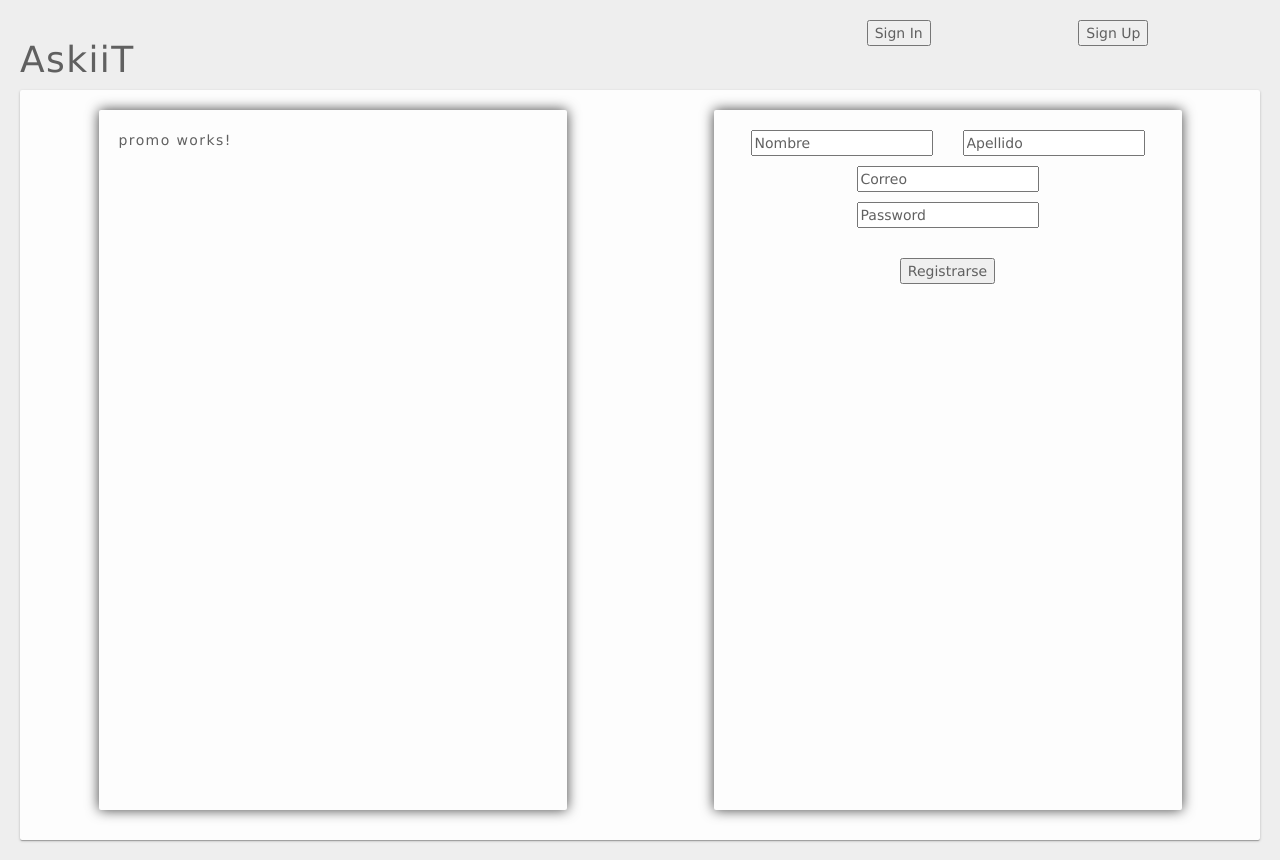
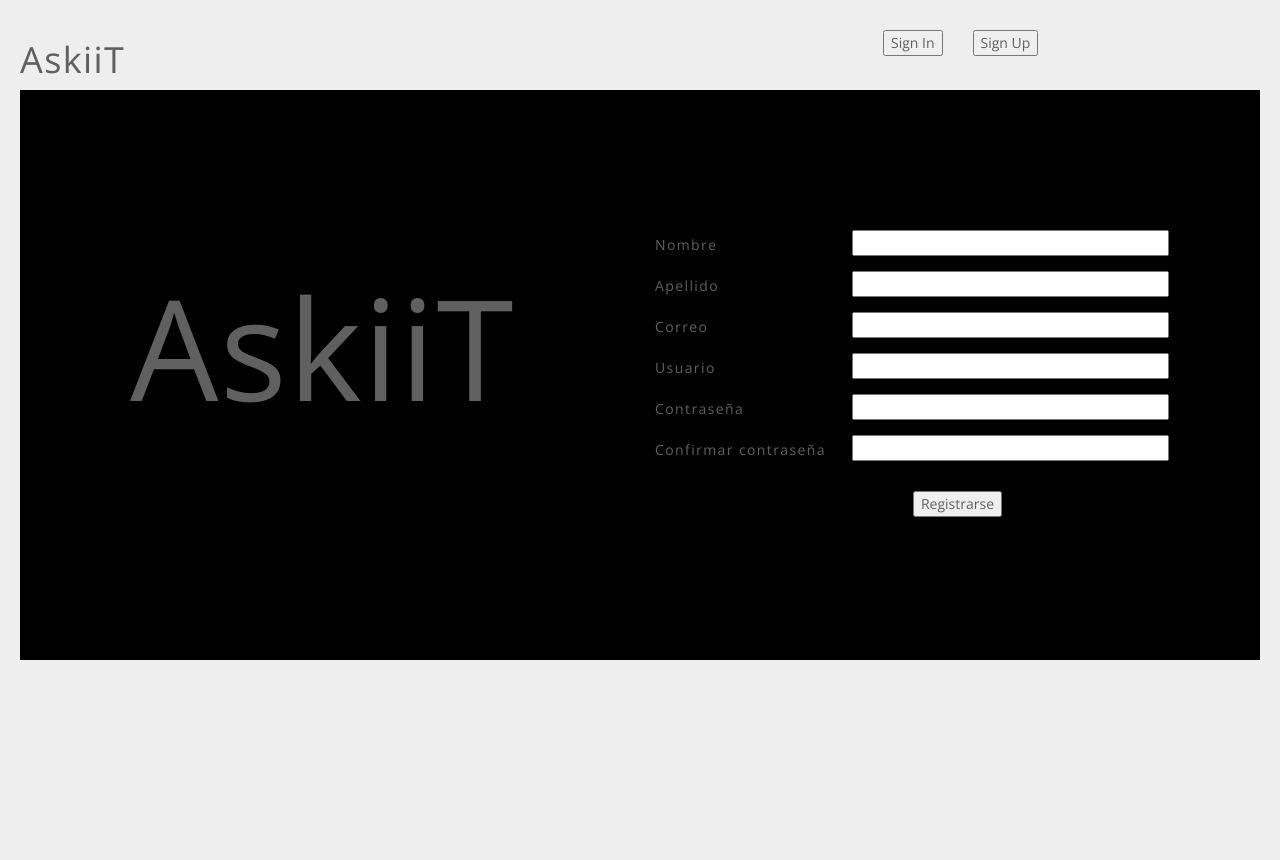
Before and after one commit to AskiiT/askiitProjectFE, an Angular app: page / in a window 1280 px wide. After the commit the page ends 800 px from the top, so only its background shows below. Built offline with nearby package versions, Linux system fonts and the light colour scheme.

Commit message:
Styles added.

```diff
--- a/src/app/app.component.css
+++ b/src/app/app.component.css
@@ -0,0 +1,3 @@
+.topping {
+	margin-top: 10px;
+}
--- a/src/app/app.component.html
+++ b/src/app/app.component.html
@@ -1,15 +1,15 @@
 <header class='row'>
-  <div class="col-md-8">
+  <div class="col-md-6">
     <h1>{{title}}</h1>
   </div>
-  <div class="col-md-2">
+  <div class="col-md-3 topping text-right">
     <button (click)="buttonSignIn()">Sign In</button>
   </div>
-  <div class="col-md-2">
+  <div class="col-md-3 topping">
     <button (click)="buttonSignUp()">Sign Up</button>
   </div>
 </header>
 
 <section id="main">
-    <app-landing [sign] = "sign"></app-landing>
+    <app-landing [sign]="sign"></app-landing>
 </section>
--- a/src/app/landing/landing.component.html
+++ b/src/app/landing/landing.component.html
@@ -4,16 +4,10 @@
 
 <div class="row">
   <div class="col-md-6">
-    <section id="promo">
-        <app-promo></app-promo>
-    </section>
+      <app-promo></app-promo>
   </div>
-
   <div class="col-md-6">
-    <section id="sign">
-        <app-sign-in *ngIf = 'sign == true' ></app-sign-in>
-        <app-sign-up *ngIf = 'sign == false'></app-sign-up>
-    </section>
+        <app-sign-in *ngIf='sign == true' ></app-sign-in>
+        <app-sign-up *ngIf='sign == false'></app-sign-up>
   </div>
-
 </div>
--- a/src/app/promo/promo.component.css
+++ b/src/app/promo/promo.component.css
@@ -0,0 +1,10 @@
+.center-top {
+	margin-top: 40px;
+	font-size: 10em;
+}
+
+.vcenter {
+    display: inline-block;
+    vertical-align: middle;
+    float: none;
+}
--- a/src/app/promo/promo.component.html
+++ b/src/app/promo/promo.component.html
@@ -1,3 +1,3 @@
-<p>
-  promo works!
-</p>
+<h1 class="center-top text-center">
+	AskiiT
+</h1>
--- a/src/app/sign-in/sign-in.component.css
+++ b/src/app/sign-in/sign-in.component.css
@@ -0,0 +1,3 @@
+.top-padding {
+	padding-top: 90px;
+}
--- a/src/app/sign-in/sign-in.component.html
+++ b/src/app/sign-in/sign-in.component.html
@@ -1,9 +1,11 @@
-<div class="text-center">
-  <input type="text" name="" value="Usuario">
+<div class="row top-padding">
+	<label class="col-md-4"Apellid>Usuario/Correo</label>
+    <input class="col-md-6" type="text" name="">
 </div>
-<div class="text-center">
-  <input type="text" name="" value="Contraseña">
+<div class="row">
+	<label class="col-md-4 top10">Contraseña</label>
+    <input class="col-md-6 top10" type="text" name="">
 </div>
-<div class="text-center">
-  <button type="button" name="buttonSignUp">Enter</button>
+<div class="text-right col-md-6 top30">
+    <button type="button" name="buttonSignUp">Enter</button>
 </div>
--- a/src/app/sign-up/sign-up.component.css
+++ b/src/app/sign-up/sign-up.component.css
@@ -0,0 +1,3 @@
+.topping {
+	margin-top: 20px;
+}
--- a/src/app/sign-up/sign-up.component.html
+++ b/src/app/sign-up/sign-up.component.html
@@ -1,21 +1,35 @@
+<section>
+	<div class="row">
+		<label class="col-md-4 text-left top5">Nombre</label>
+		<input class="col-md-6 text-left" type="text" name="">
+	</div>
 
 	<div class="row">
-  <div class="col-md-6 text-right">
-    <input type="text" name="" value="Nombre" >
-  </div>
-  <div class="col-md-6">
-    <input type="text" name="" value="Apellido">
-  </div>
+		<label class="col-md-4 text-left topping">Apellido</label>
+		<input class="col-md-6 text-left top15" type="text" name="">
 	</div>
 
-<div class="text-center top10">
-  <input type="text" name="" value="Correo">
+	<div class="row">
+		<label class="col-md-4 text-left topping">Correo</label>
+		<input class="col-md-6 text-left top15" type="text" name="">
 	</div>
 
-<div class="text-center top10">
-  <input type="text" name="" value="Password">
+	<div class="row">
+		<label class="col-md-4 text-left topping">Usuario</label>
+		<input class="col-md-6 text-left top15" type="text" name="">
+	</div>
+
+	<div class="row">
+		<label class="col-md-4 text-left topping">Contraseña</label>
+		<input class="col-md-6 text-left top15" type="text" name="">
+	</div>
+
+	<div class="row">
+		<label class="col-md-4 text-left topping">Confirmar contraseña</label>
+		<input class="col-md-6 text-left top15" type="text" name="">
 	</div>
 
 	<div class="text-center top30">
 	    <button type="button" name="buttonSignUp">Registrarse</button>
 	</div>
+</section>
--- a/src/index.html
+++ b/src/index.html
@@ -4,10 +4,10 @@
   <meta charset="utf-8">
   <title>AskiiT</title>
   <base href="/">
-
   <meta name="viewport" content="width=device-width, initial-scale=1">
   <link rel="icon" type="image/x-icon" href="favicon.ico">
   <link rel="stylesheet" type="text/css" href="/assets/bootstrap.css">
+  <link href="https://fonts.googleapis.com/css?family=Open+Sans" rel="stylesheet">
 </head>
 <body>
   <app-root>Loading...</app-root>
--- a/src/styles.css
+++ b/src/styles.css
@@ -1,6 +1,6 @@
 /* You can add global styles to this file, and also import other style files */
 body{
-  font-family: verdana;
+  font-family: 'Open Sans', sans-serif;
   letter-spacing: 0.1em;
   color: #606060;
   background: #eee;
@@ -15,14 +15,12 @@ body{
 .top30 { margin-top:30px; }
 
 #main{
-  background: #fdfdfd;
-  padding: 20px;
-  box-shadow: 0 1px 3px 0 rgba(0,0,0,0.2),0 1px 1px 0 rgba(0,0,0,0.14),0 2px 1px -1px rgba(0,0,0,0.12);
-  border-radius: 2px;
+  background: #000000;
+  padding-top: 140px;
+  padding-left: 0px;
+  padding-right: 0px;
   width: 100%;
-  height: 750px;
-  box-sizing: border-box;
-  margin: 0 auto
+  height: 570px;
 }
 
 #promo, #sign{
```
Lines whose indentation alone changed are shown as unchanged.
